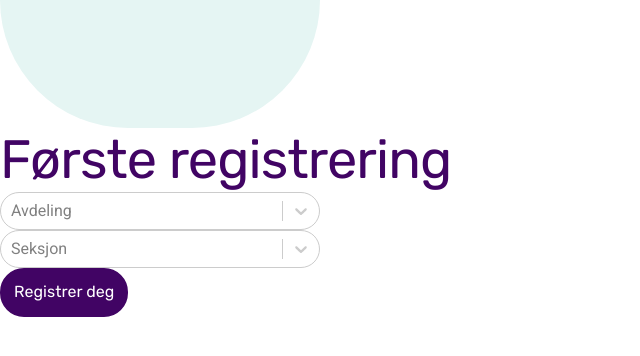
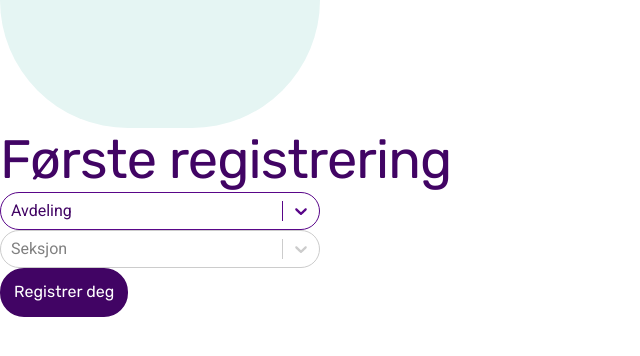
Before and after one commit to itp2-lanekassen/lanekassen, a React (Vite) app in the folder frontend/: page / in a window 1280 px wide. Shown: the top 356 px of the page, without its empty margins (0-640 px from the left). Built offline with nearby package versions, Linux system fonts and the light colour scheme; what @azure/msal-react would draw is missing.

Commit message:
Customize multiselect dropdown more

```diff
--- a/frontend/src/components/DropdownMultiSelect.tsx
+++ b/frontend/src/components/DropdownMultiSelect.tsx
@@ -25,7 +25,13 @@ export default function DropdownMultiSelect({ placeholder }: IDropdown) {
             primary25: '#F6F0F9',
             primary: '#590689',
             danger: '#590689',
-            dangerLight: '#D8BCE6'
+            dangerLight: '#D8BCE6',
+            neutral20: '#590689',
+            neutral30: '#590689',
+            neutral50: '#410464',
+            neutral40: '',
+            neutral60: '#590689',
+            neutral80: '#410464'
           }
         })}
       />
```
